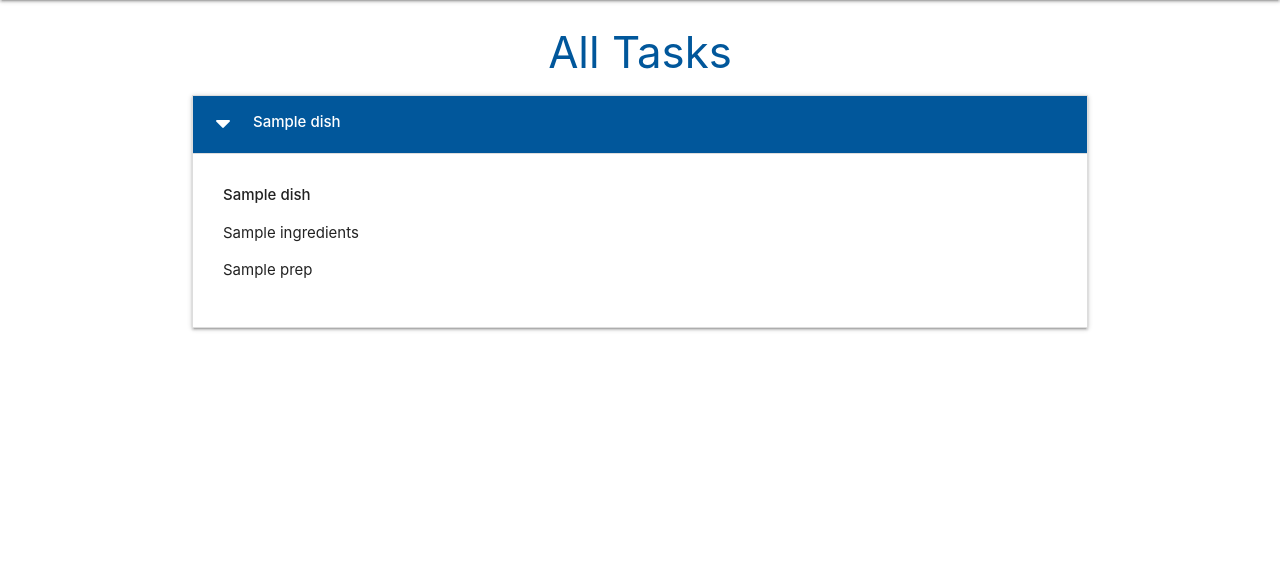
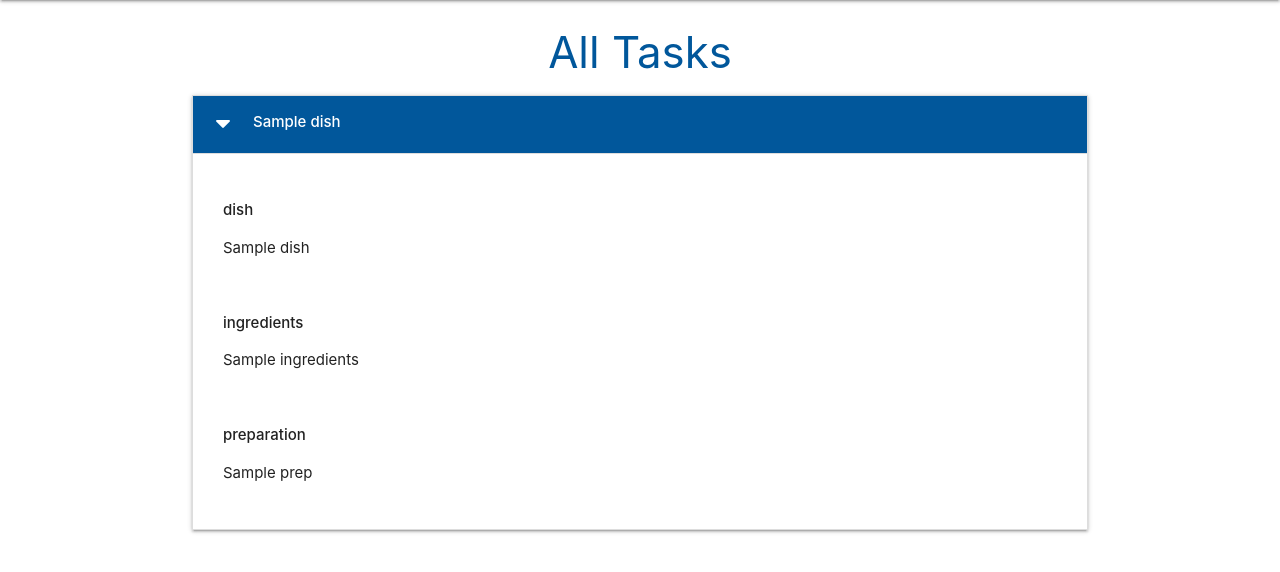
Before and after one commit to Code-Institute-Submissions/milestoneproject3-8, a Flask app: page / in a window 1280 px wide, after a click that opens the changed part. Shown: the part 64-636 px from the top of the page. Run offline with Flask 2, Linux system fonts and the light colour scheme; a database or web service that is not in the repository returns one stand-in record (values such as "Sample title"); some libraries are stand-ins or nearby versions.

Commit message:
Improved saved recipies

```diff
--- a/templates/tasks.html
+++ b/templates/tasks.html
@@ -28,8 +28,11 @@
                     </div>
                 </div>
                 <div class="collapsible-body">
-                    <strong>{{ task.dish }}</strong>
-                    <p>{{ task.ingredients }}</p>
+                    <p><strong>dish</strong></p>
+                    <p>{{ task.dish }}</p><br>
+                    <p><strong>ingredients</strong></p>
+                    <p>{{ task.ingredients }}</p><br>
+                    <p><strong>preparation</strong></p>
                     <p>{{ task.prep }}</p>
                 </div>
             </li>
```
